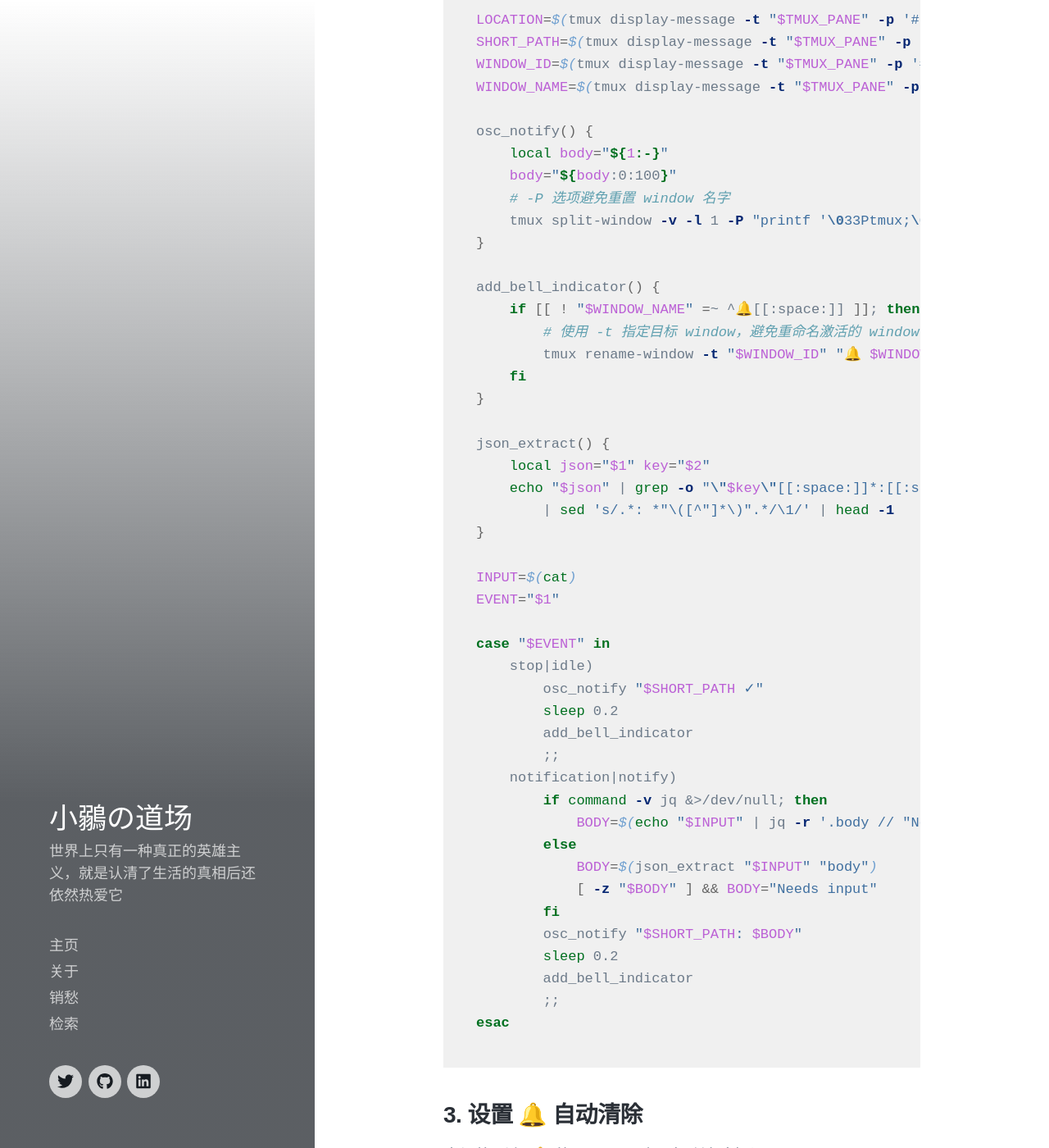
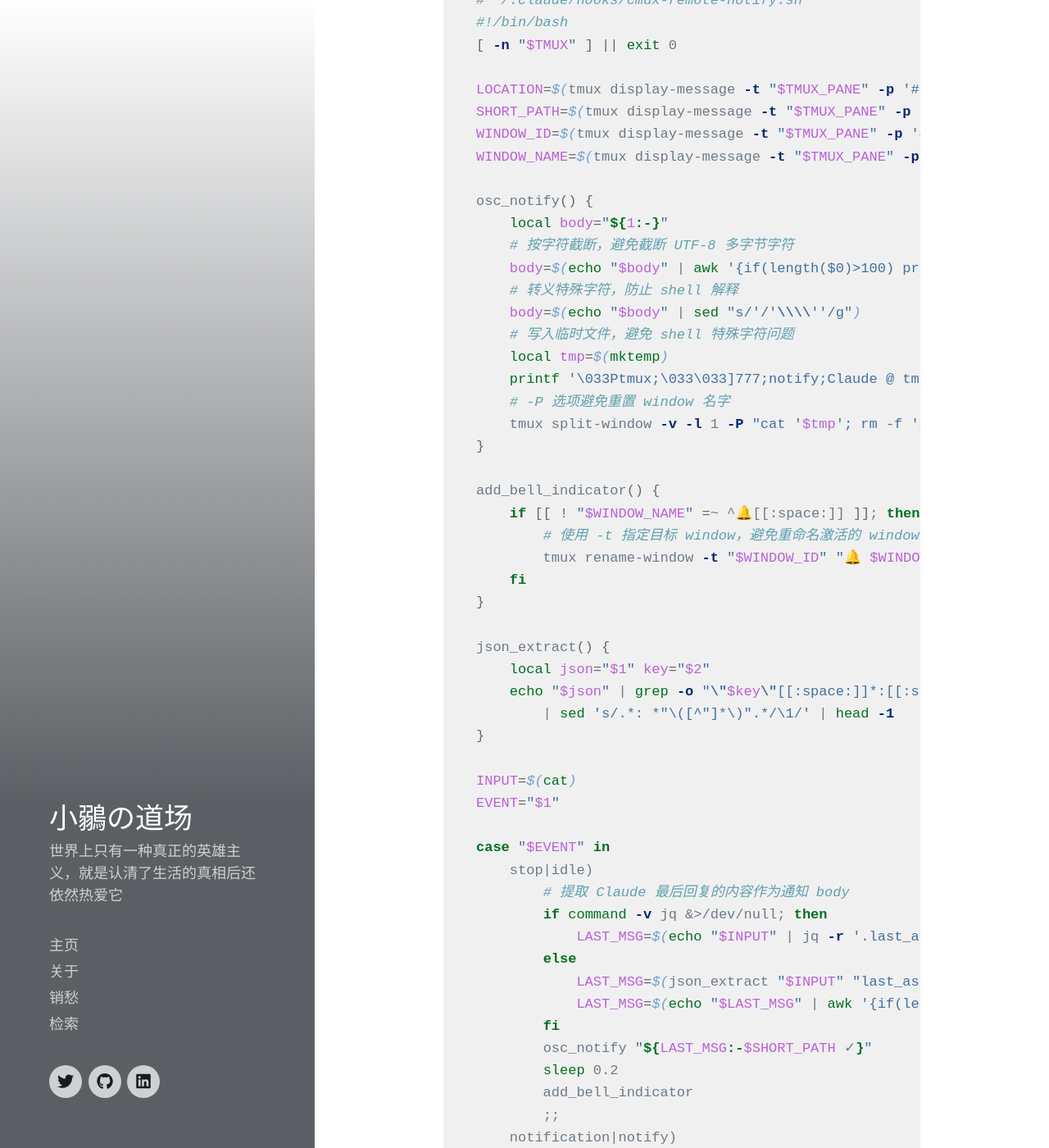
Before and after one commit to jamespan/ruodojo, a Jekyll site: the page built from _posts/2026-03-27-remote-claude-code-notifications.md, in a window 1280 px wide and 1400 px high, scrolled down 2782 px. Shown: the whole window at 82% size. Built offline with Jekyll 4.4.1, drawn with Linux system fonts in a browser that asks for light colours; some web fonts are replaced; some of the changed text lies outside the part shown.

Commit message:
Update notification blog posts to match actual working script
- Use temp file approach in osc_notify to avoid shell escaping issues
- Extract last_assistant_message for stop/idle notifications
- Replace head -c with awk substr for UTF-8 safe truncation
- Add cmux workspace note about OSC 777 suppression
- Expand key points section with temp file and UTF-8 tips

Co-Authored-By: Claude Opus 4.6 <noreply@anthropic.com>

````diff
--- a/_posts/2026-03-27-remote-claude-code-notifications.md
+++ b/_posts/2026-03-27-remote-claude-code-notifications.md
@@ -63,10 +63,13 @@ set -ga terminal-overrides ',*:allow-passthrough=on'
 
 ### 2. 创建 hook 脚本
 
-> **关键点**：
-> 1. hook 脚本在后台运行，直接 `printf` 输出不会显示在前台 pane。解决方案是新建一个临时 pane 发送通知，然后自动关闭。
-> 2. 使用 `-P` 选项避免 `split-window` 重置 window 名字。
-> 3. **重要**：使用 `-t "$WINDOW_ID"` 指定目标 window，否则会错误地重命名当前激活的 window。
+**关键点**：
+
+1. hook 脚本在后台运行，直接 `printf` 输出不会显示在前台 pane。解决方案是新建一个临时 pane 发送通知，然后自动关闭。
+2. 使用 `-P` 选项避免 `split-window` 重置 window 名字。
+3. **重要**：使用 `-t "$WINDOW_ID"` 指定目标 window，否则会错误地重命名当前激活的 window。
+4. 通知内容中的特殊字符（反引号、`$` 等）会被 shell 解释。解决方案是先写入临时文件，再在临时 pane 中 `cat` 该文件。
+5. 用 `awk substr` 按字符截断，而非 `head -c` 按字节截断，避免破坏 UTF-8 多字节字符。
 
 ```bash
 # ~/.claude/hooks/cmux-remote-notify.sh
@@ -80,9 +83,15 @@ WINDOW_NAME=$(tmux display-message -t "$TMUX_PANE" -p '#{window_name}')
 
 osc_notify() {
     local body="${1:-}"
-    body="${body:0:100}"
+    # 按字符截断，避免截断 UTF-8 多字节字符
+    body=$(echo "$body" | awk '{if(length($0)>100) print substr($0,1,100)"…"; else print}')
+    # 转义特殊字符，防止 shell 解释
+    body=$(echo "$body" | sed "s/'/'\\\\''/g")
+    # 写入临时文件，避免 shell 特殊字符问题
+    local tmp=$(mktemp)
+    printf '\033Ptmux;\033\033]777;notify;Claude @ tmux:%s;%s\007\033\\' "$LOCATION" "$body" > "$tmp"
     # -P 选项避免重置 window 名字
-    tmux split-window -v -l 1 -P "printf '\033Ptmux;\033\033]777;notify;Claude @ tmux:$LOCATION;$body\007\033\\\\'" 2>/dev/null
+    tmux split-window -v -l 1 -P "cat '$tmp'; rm -f '$tmp'" 2>/dev/null
 }
 
 add_bell_indicator() {
@@ -103,13 +112,20 @@ EVENT="$1"
 
 case "$EVENT" in
     stop|idle)
-        osc_notify "$SHORT_PATH ✓"
+        # 提取 Claude 最后回复的内容作为通知 body
+        if command -v jq &>/dev/null; then
+            LAST_MSG=$(echo "$INPUT" | jq -r '.last_assistant_message // empty' 2>/dev/null | awk '{if(length($0)>80) print substr($0,1,80)"…"; else print}' | head -1)
+        else
+            LAST_MSG=$(json_extract "$INPUT" "last_assistant_message")
+            LAST_MSG=$(echo "$LAST_MSG" | awk '{if(length($0)>80) print substr($0,1,80)"…"; else print}')
+        fi
+        osc_notify "${LAST_MSG:-$SHORT_PATH ✓}"
         sleep 0.2
         add_bell_indicator
         ;;
     notification|notify)
         if command -v jq &>/dev/null; then
-            BODY=$(echo "$INPUT" | jq -r '.body // "Needs input"' 2>/dev/null | head -c 100)
+            BODY=$(echo "$INPUT" | jq -r '.body // "Needs input"' 2>/dev/null | awk '{if(length($0)>100) print substr($0,1,100)"…"; else print}')
         else
             BODY=$(json_extract "$INPUT" "body")
             [ -z "$BODY" ] && BODY="Needs input"
@@ -186,6 +202,14 @@ chmod +x ~/.claude/hooks/cmux-remote-notify.sh
 
 如果你的终端不支持 OSC 777，可以考虑用 OSC 9（Windows Terminal）或 OSC 99（一些终端模拟器）。
 
+## cmux 注意事项
+
+**不要在远程 tmux 所在的 cmux workspace 里启动本地 Claude Code。**
+
+cmux 会检测当前 tab 是否有 `claude_code` 进程 PID，如果有，会**抑制所有 OSC 777 通知**（避免与 cmux 自带的 Claude hook 通知重复）。这会导致 hook 脚本发出的通知被静默丢弃。
+
+正确做法：在 cmux 中打开一个专门的 workspace 通过 SSH 连接远程服务器，在远程 tmux 里运行 Claude Code。不要在这个 workspace 的本地 tab 里启动 Claude Code。
+
 ## 与现有方案对比
 
 | 特性 | OSC Passthrough | n8n + Gotify |
````
Also changed, not shown: _posts/2026-03-27-remote-claude-code-notifications-en.md (+32 -8 lines).
